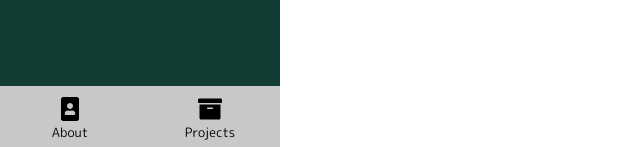
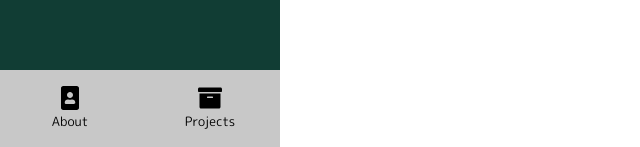
Before and after one commit to keckkyle/portfolio.v2, a React (Create React App) app: page / in a window 1280 px wide. Shown: the part 650-797 px from the top of the page, without its empty margins (0-640 px from the left). Built offline with nearby package versions, Linux system fonts and the light colour scheme.

Commit message:
test image position

```diff
--- a/src/App.css
+++ b/src/App.css
@@ -39,7 +39,7 @@ body {
   transform-origin: center;
   transform: translateX(-50%);
   left: 50%;
-  bottom: calc(100vh - (60vw + 1em));
+  bottom: calc(100vh - (62vw + 5em));
   z-index: 1;
 }
 
@@ -113,7 +113,7 @@ body {
   bottom: 0;
   left: 0;
   width: 100vw;
-  height: 4em;
+  height: 5em;
   display: flex;
   justify-content: space-between;
   align-items: stretch;
@@ -126,8 +126,9 @@ body {
   width: 40%;
   display: flex;
   flex-direction: column;
+  justify-content: center;
   text-align: center;
-  padding: 0.5em 2em 0;
+  padding: 0 2em 0.5em;
 }
 
 .NavItem p {
@@ -365,15 +366,8 @@ body {
 
 }
 
-@media screen and (max-height: 510px) and (min-width: 500px){
-  .UserDetails,
-  .UserDetails.HiddenDetails {
-    overflow: scroll;
-    padding: 0.5em 0.7em 4em;
-  }
-}
-
-@media screen and (max-height: 520px) and (max-width: 500){
+@media screen and (max-height: 510px){
+  @media (max-width: 499px) {
   .UserInfo p {
     margin: 0.2em 0;
   }
@@ -392,6 +386,20 @@ body {
   .IconLink {
     margin: 0.2em 0.5em;
   }
+}
+
+  @media (min-width: 500px) {
+    .UserDetails,
+    .UserDetails.HiddenDetails {
+      overflow: scroll;
+      padding: 0.5em 0.7em 4em;
+    }
+  }
+
+}
+
+@media screen and (max-height: 510px) and (min-width: 500px){
+
 }
 
 @media screen and (max-height: 500px) and (orientation: landscape) {
```
